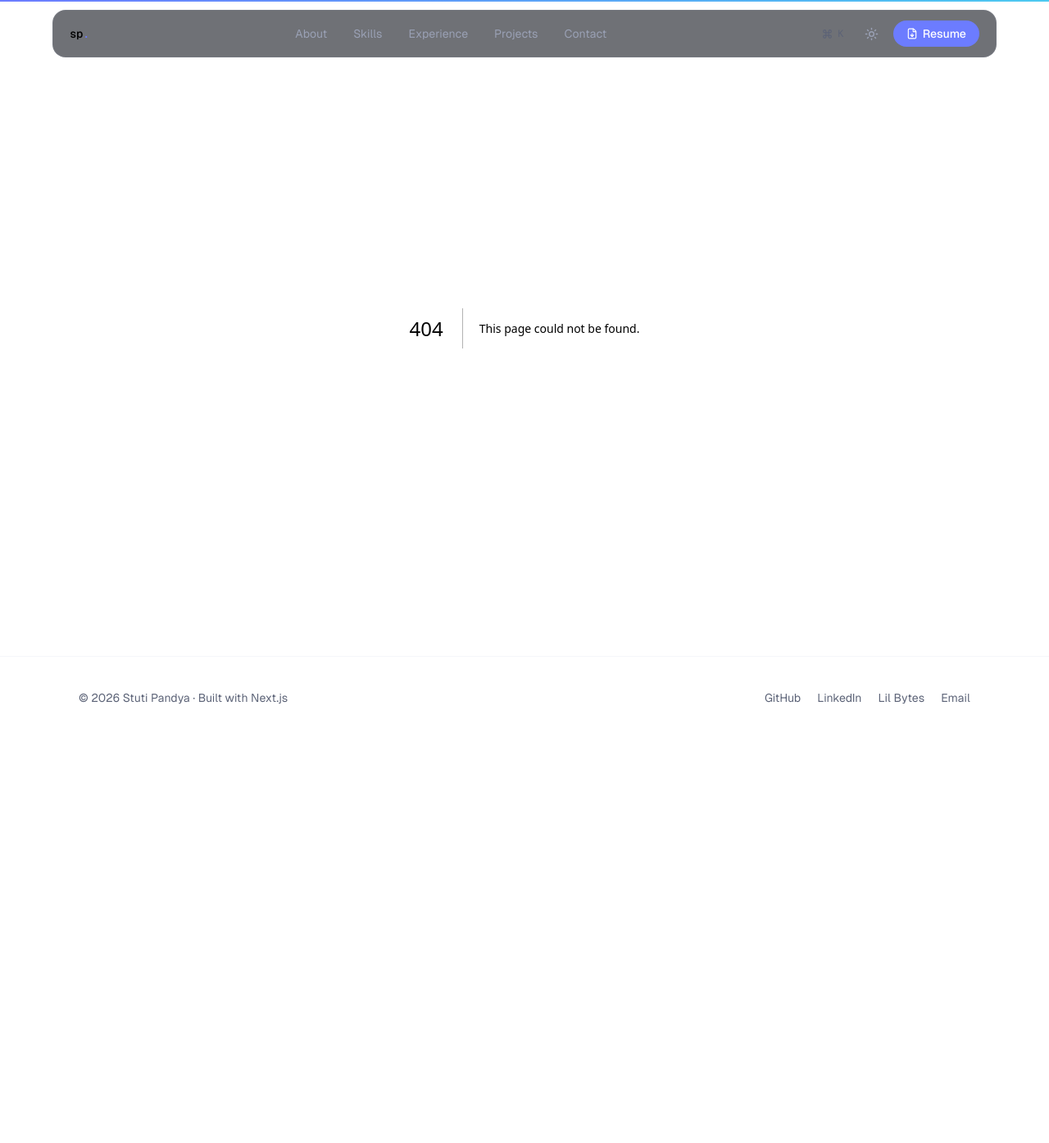
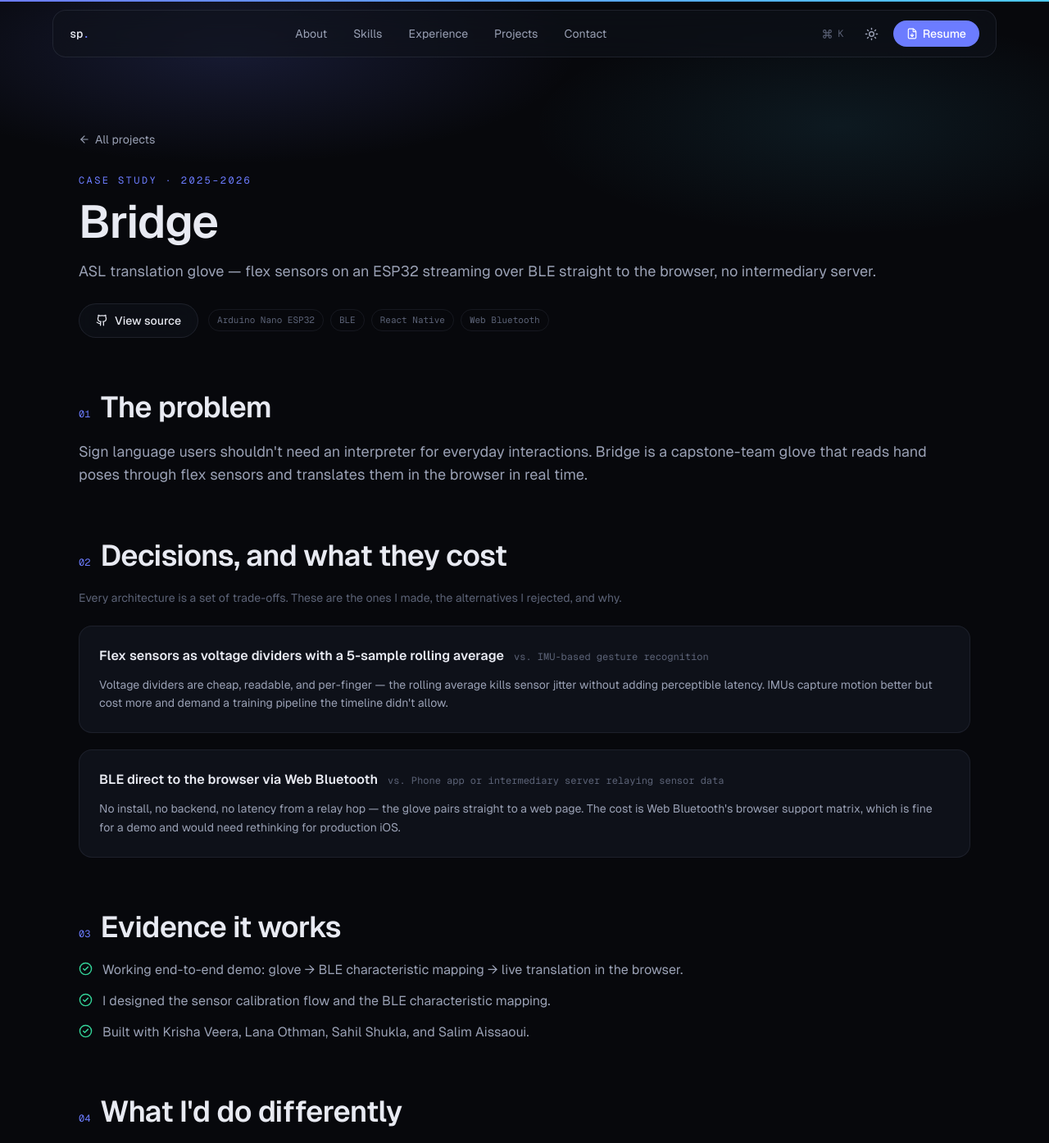
Before and after one commit to stupnd/portfolio-, a Next.js app: page /projects/bridge in a window 1280 px wide. Before the commit this address had no page. Shown: the top 1394 px of the page at 82% size. Before the commit the page ends 901 px from the top, so only its background shows below. Built offline with nearby package versions, Linux system fonts and the light colour scheme.

Commit message:
Add project case-study pages with four-beat structure

```diff
--- /dev/null
+++ b/src/app/projects/[slug]/page.tsx
@@ -0,0 +1,182 @@
+import type { Metadata } from "next";
+import Link from "next/link";
+import { notFound } from "next/navigation";
+import { ArrowLeft, CheckCircle2, Github } from "lucide-react";
+import { site } from "@/content/site.config";
+import { Container } from "@/components/ui/Container";
+import { ScrollReveal } from "@/components/ui/ScrollReveal";
+import { Button } from "@/components/ui/Button";
+
+export function generateStaticParams() {
+  return site.projects.filter((p) => p.caseStudy).map((p) => ({ slug: p.slug }));
+}
+
+export function generateMetadata({ params }: { params: { slug: string } }): Metadata {
+  const project = site.projects.find((p) => p.slug === params.slug);
+  if (!project) return {};
+  return {
+    title: project.title,
+    description: project.tagline,
+    openGraph: { title: project.title, description: project.tagline, type: "article" },
+  };
+}
+
+export default function ProjectPage({ params }: { params: { slug: string } }) {
+  const project = site.projects.find((p) => p.slug === params.slug);
+  if (!project || !project.caseStudy) notFound();
+  const cs = project.caseStudy;
+
+  const jsonLd = {
+    "@context": "https://schema.org",
+    "@type": "CreativeWork",
+    name: project.title,
+    description: project.tagline,
+    author: { "@type": "Person", name: site.name, url: site.siteUrl },
+    ...(project.repoUrl ? { codeRepository: project.repoUrl } : {}),
+  };
+
+  return (
+    <article className="relative overflow-hidden pb-24 pt-32 sm:pt-40">
+      <div aria-hidden className="glow-field absolute inset-x-0 top-0 h-[32rem]" />
+      <script
+        type="application/ld+json"
+        dangerouslySetInnerHTML={{ __html: JSON.stringify(jsonLd) }}
+      />
+
+      <Container className="relative max-w-3xl">
+        <ScrollReveal>
+          <Link
+            href="/#projects"
+            className="mb-8 inline-flex items-center gap-1.5 text-sm text-muted transition-colors hover:text-[var(--fg)]"
+          >
+            <ArrowLeft size={14} /> All projects
+          </Link>
+
+          <p className="font-mono text-xs uppercase tracking-[0.2em] text-accent">
+            Case study · {project.year}
+          </p>
+          <h1 className="mt-3 text-display-lg font-semibold">{project.title}</h1>
+          <p className="mt-4 text-lg leading-relaxed text-muted">{project.tagline}</p>
+
+          <div className="mt-6 flex flex-wrap items-center gap-3">
+            {project.repoUrl && (
+              <Button href={project.repoUrl} variant="secondary" external>
+                <Github size={15} /> View source
+              </Button>
+            )}
+            {project.liveUrl && (
+              <Button href={project.liveUrl} external>
+                Live demo
+              </Button>
+            )}
+            <div className="flex flex-wrap gap-2">
+              {project.stack.map((tech) => (
+                <span
+                  key={tech}
+                  className="rounded-full border border-[var(--border)] px-2.5 py-1 font-mono text-[11px] text-faint"
+                >
+                  {tech}
+                </span>
+              ))}
+            </div>
+          </div>
+        </ScrollReveal>
+
+        {/* Beat 1 — the problem */}
+        <ScrollReveal className="mt-16">
+          <Beat number="01" title="The problem" />
+          <p className="text-base leading-relaxed text-muted sm:text-lg">{cs.problem}</p>
+        </ScrollReveal>
+
+        {/* Beat 2 — decisions and their alternatives */}
+        <ScrollReveal className="mt-16">
+          <Beat number="02" title="Decisions, and what they cost" />
+          <p className="mb-6 text-sm text-faint">
+            Every architecture is a set of trade-offs. These are the ones I made, the
+            alternatives I rejected, and why.
+          </p>
+        </ScrollReveal>
+        <div className="space-y-5">
+          {cs.decisions.map((d, i) => (
+            <ScrollReveal key={i} delay={i * 0.04}>
+              <div className="card p-6">
+                <div className="flex flex-wrap items-baseline gap-x-3 gap-y-1">
+                  <h3 className="text-base font-semibold">{d.decision}</h3>
+                  <span className="font-mono text-xs text-faint">vs. {d.alternative}</span>
+                </div>
+                <p className="mt-3 text-sm leading-relaxed text-muted">{d.tradeoff}</p>
+              </div>
+            </ScrollReveal>
+          ))}
+        </div>
+
+        {/* Beat 3 — evidence */}
+        <ScrollReveal className="mt-16">
+          <Beat number="03" title="Evidence it works" />
+        </ScrollReveal>
+        <ul className="space-y-3.5">
+          {cs.evidence.map((item, i) => (
+            <ScrollReveal as="li" key={i} delay={i * 0.04} className="flex gap-3">
+              <CheckCircle2 size={17} className="mt-0.5 shrink-0 text-emerald-400" />
+              <p className="text-sm leading-relaxed text-muted sm:text-base">{item}</p>
+            </ScrollReveal>
+          ))}
+        </ul>
+
+        {/* Beat 4 — retrospective */}
+        <ScrollReveal className="mt-16">
+          <Beat number="04" title="What I'd do differently" />
+          <div className="card border-accent/20 p-6">
+            <p className="text-sm leading-relaxed text-muted sm:text-base">{cs.retrospective}</p>
+          </div>
+        </ScrollReveal>
+
+        {cs.sections?.map((section) => (
+          <ScrollReveal key={section.heading} className="mt-16">
+            <h2 className="mb-4 text-display-md font-semibold">{section.heading}</h2>
+            {section.body.map((para, i) => (
+              <p key={i} className="mb-4 text-sm leading-relaxed text-muted sm:text-base">
+                {para}
+              </p>
+            ))}
+          </ScrollReveal>
+        ))}
+
+        {/* Next project */}
+        <ScrollReveal className="mt-20">
+          <NextProject currentSlug={project.slug} />
+        </ScrollReveal>
+      </Container>
+    </article>
+  );
+}
+
+function Beat({ number, title }: { number: string; title: string }) {
+  return (
+    <div className="mb-5 flex items-baseline gap-3">
+      <span className="font-mono text-xs text-accent">{number}</span>
+      <h2 className="text-display-md font-semibold">{title}</h2>
+    </div>
+  );
+}
+
+function NextProject({ currentSlug }: { currentSlug: string }) {
+  const featured = site.projects.filter((p) => p.caseStudy);
+  const idx = featured.findIndex((p) => p.slug === currentSlug);
+  const next = featured[(idx + 1) % featured.length];
+  if (!next || next.slug === currentSlug) return null;
+  return (
+    <Link
+      href={`/projects/${next.slug}`}
+      className="card group flex items-center justify-between p-6 transition-transform duration-300 hover:-translate-y-0.5"
+    >
+      <div>
+        <p className="font-mono text-xs uppercase tracking-[0.2em] text-faint">Next case study</p>
+        <p className="mt-1.5 text-lg font-semibold transition-colors group-hover:text-accent">
+          {next.title}
+        </p>
+      </div>
+      <ArrowLeft size={18} className="rotate-180 text-muted transition-transform group-hover:translate-x-1" />
+    </Link>
+  );
+}
```
